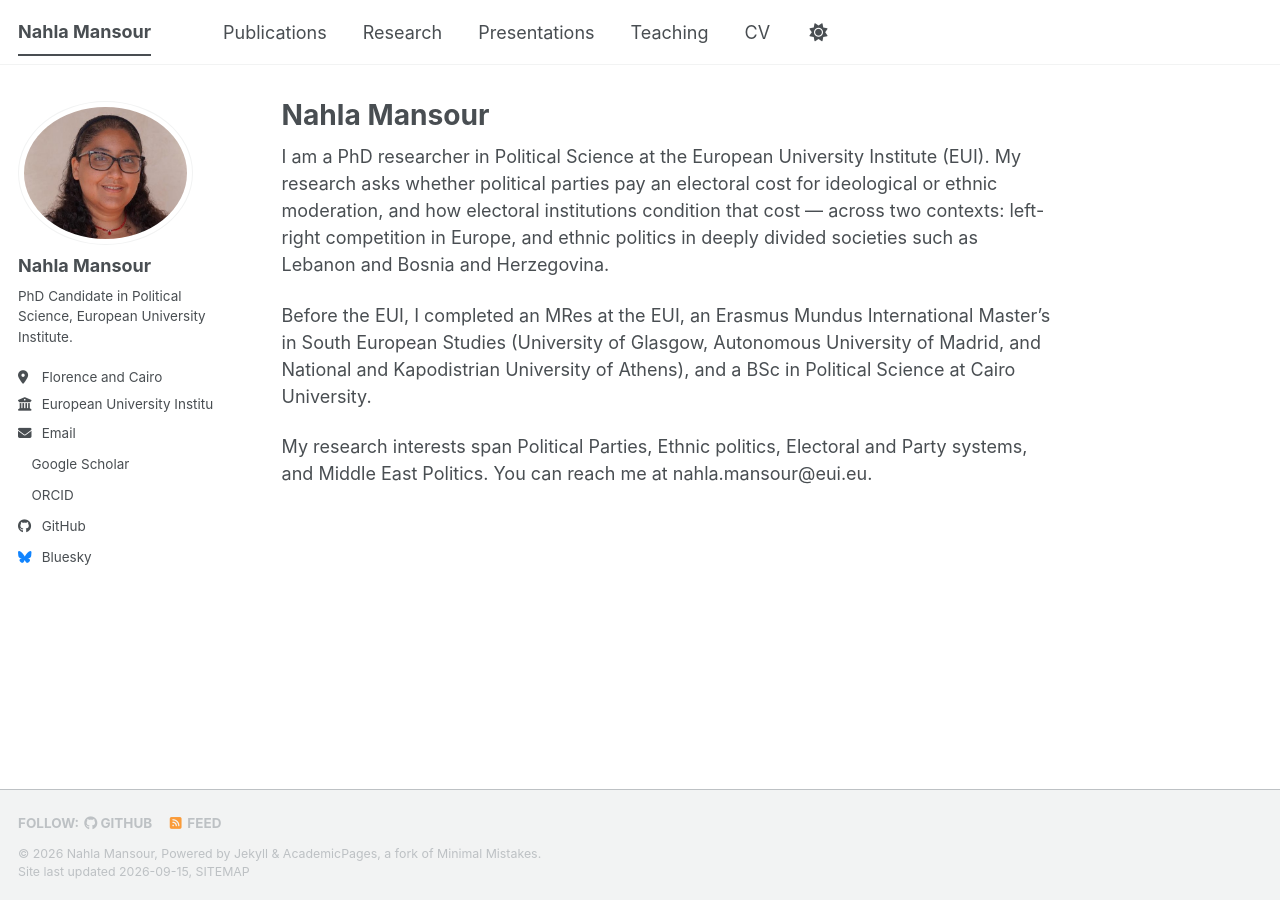
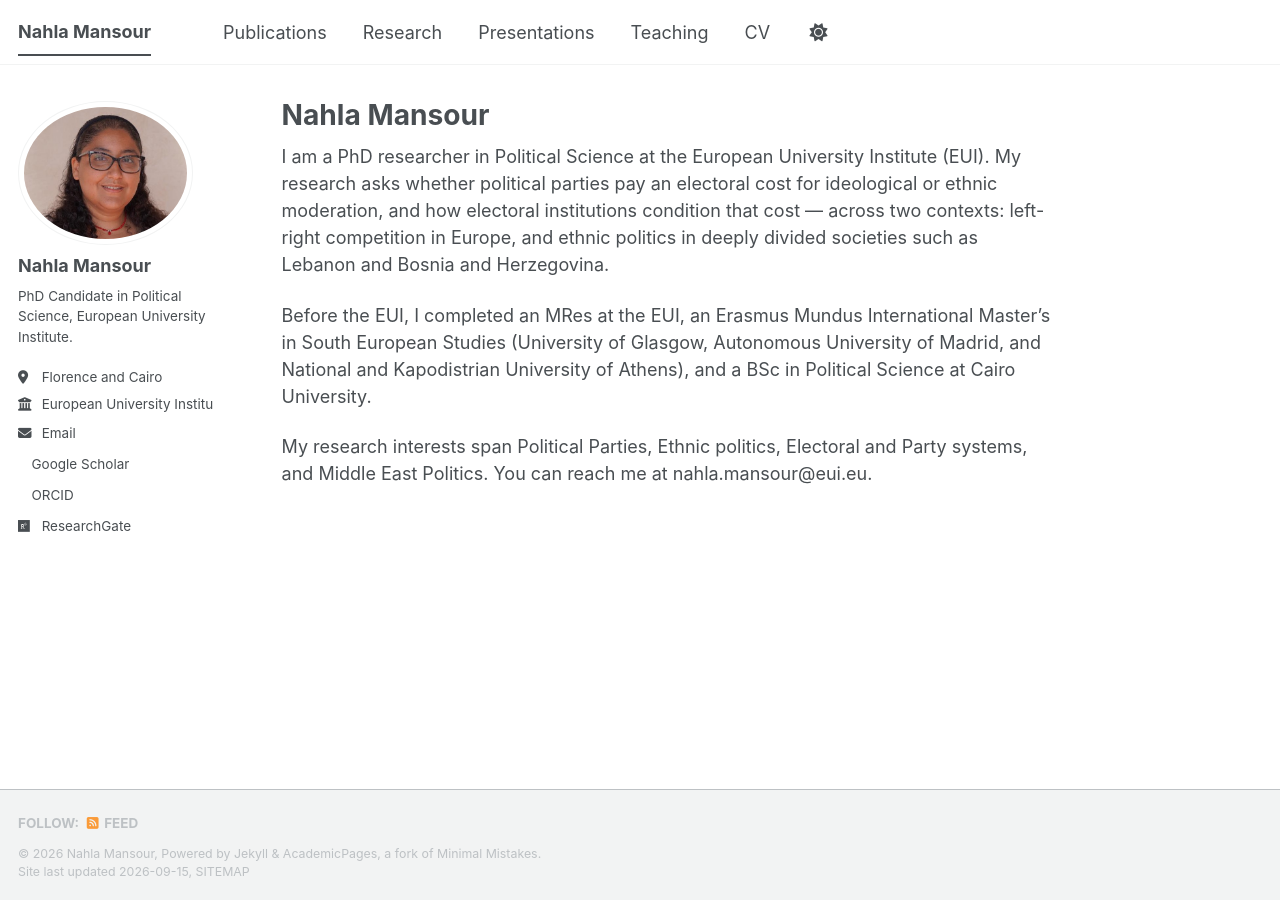
Before and after one commit to NahlaMansour/NahlaMansour.github.io, a Jekyll site: the page built from _pages/about.md, in a window 1280 px wide. Built offline with Jekyll 4.4.1, drawn with Linux system fonts in a browser that asks for light colours; a style sheet for code colours, icons or effects is not loaded.

Commit message:
Update _config.yml

```diff
--- a/_config.yml
+++ b/_config.yml
@@ -42,7 +42,7 @@ author:
   semantic         : # URL
   ssrn             : # URL
   pubmed           :
-  researchgate     : # "https://www.researchgate.net/profile/Nahla-Mansour-3?ev=hdr_xprf"
+  researchgate     : "https://www.researchgate.net/profile/Nahla-Mansour-3?ev=hdr_xprf"
   scopus           : # URL
   zotero           : # URL
 
@@ -51,13 +51,13 @@ author:
   bitbucket        : # Username - Update with your username on the site
   codepen          : # Username
   dribbble         : # Username
-  github           : "academicpages"
+  github           :
   kaggle           : # Username
   stackoverflow    : # User number or user number and name (i.e., use "1" or "1/jeff-atwood")
 
   # Social media
   artstation       : # Username
-  bluesky          : "bsky.app" # Replace this with you Bluesky username
+  bluesky          :
   facebook         : # Username
   flickr           : # Username
   foursquare       : # Username
```
